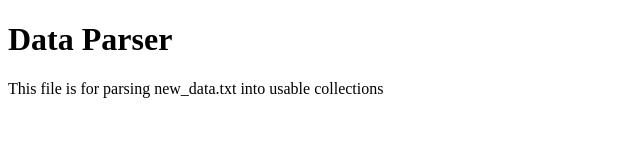
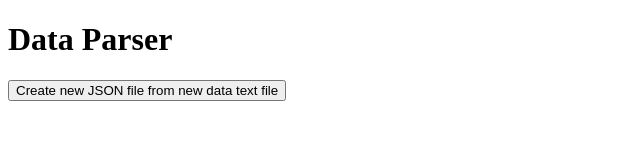
Before and after one commit to FlyingDad/Build-and-Learn-Investing-Project, a plain HTML site: page dataparse.html in a window 1280 px wide. Shown: the whole page, without its empty margins (0-640 px from the left). Drawn offline with Linux system fonts and the light colour scheme.

Commit message:
Added button for creating new JSON file

```diff
--- a/dataparse.html
+++ b/dataparse.html
@@ -8,10 +8,15 @@
 </head>
 <body>
   <h1>Data Parser</h1>
-  <p>This file is for parsing new_data.txt into usable collections</p>
+  <!-- <p>This file is for parsing new_data.txt into usable collections</p> -->
+
+  <button onclick="createJSON()">Create new JSON file from new data text file</button>
 <p id="message"></p>
 
-  <script src="js/get_new_data_json.js"></script>
-  <!-- <script src="js/dataparse.js"></script> -->
+
+  <!-- <script src="js/get_new_data_json.js"></script> -->
+
+  <!-- creates new JSON file from new_data.txt -->
+  <script src="js/dataparse.js"></script>
 </body>
 </html>
--- a/js/dataparse.js
+++ b/js/dataparse.js
@@ -1,3 +1,6 @@
+// jshint esversion: 6
+// Converts and creates JSON data from new data text file
+
 // open
 // high
 // low
@@ -17,6 +20,7 @@
 // https://developers.google.com/web/ilt/pwa/working-with-the-fetch-api
 
 // this will hold each etf's data (1 objects for each etf)
+function createJSON(){
   let etfData = {};
 
   function readResponseAsText(response) {
@@ -31,14 +35,14 @@ function parseText(responseAsText) {
     data.forEach(element => {
         rowsArray.push(element.split(','));
     });
-  console.log(rowsArray[0])
+    console.log(rowsArray[0]);
     // extract etf names
     let etfNames = [];
     rowsArray.forEach(row => {
       if(!etfNames.includes(row[0]) && row[0] != ''){
         etfNames.push(row[0]);
       }
-  })
+    });
     //console.log(etfNames);
 
     etfNames.forEach(name => {
@@ -90,16 +94,16 @@ function parseText(responseAsText) {
           etf.roc21.push(row[13]);
         }
 
-    })
+      });
       etfData[name] = etf;
-  })
+    });
     //console.table(etfData[0]);
     // convert to JSON
     let etfJSON = JSON.stringify(etfData);
     //write new file
     var blob = new Blob([etfJSON], {type: "text/plain;charset=utf-8"});anchor = document.createElement('a');
 
-  anchor.download = "hello.json";
+    anchor.download = "new-etf-json.json";
     anchor.href = (window.URL).createObjectURL(blob);
     anchor.dataset.downloadurl = ['text/plain', anchor.download, anchor.href].join(':');
 
@@ -116,3 +120,4 @@ function fetchText(pathToResource) {
   }
 
   fetchText('./data/new_data.txt');
+}
```
Lines whose indentation alone changed are shown as unchanged.
